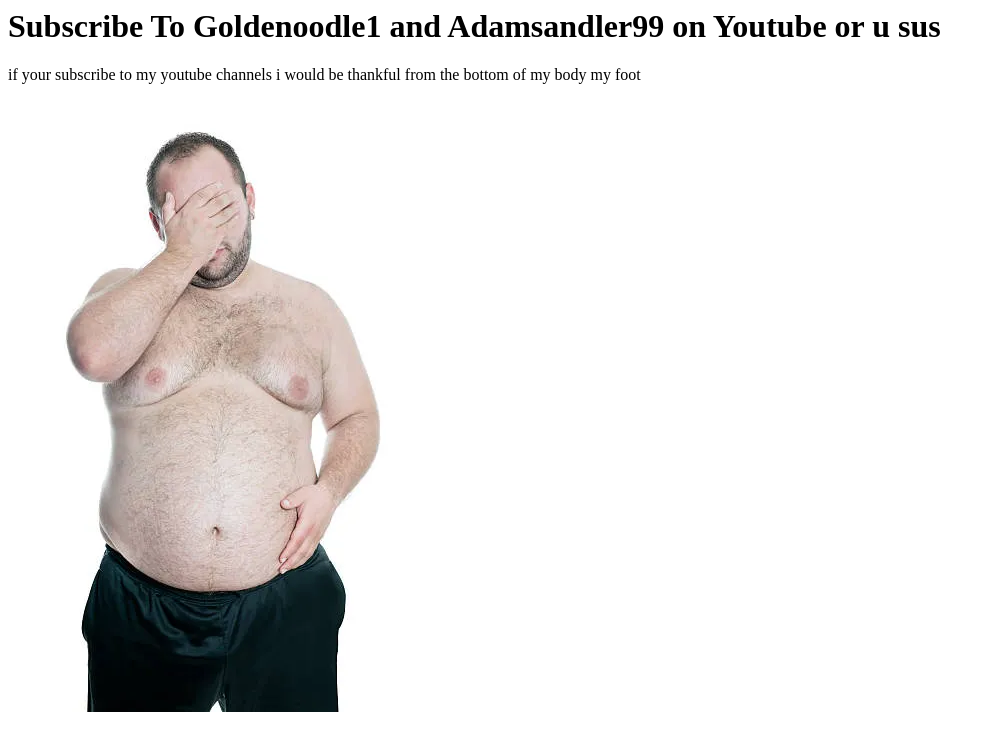
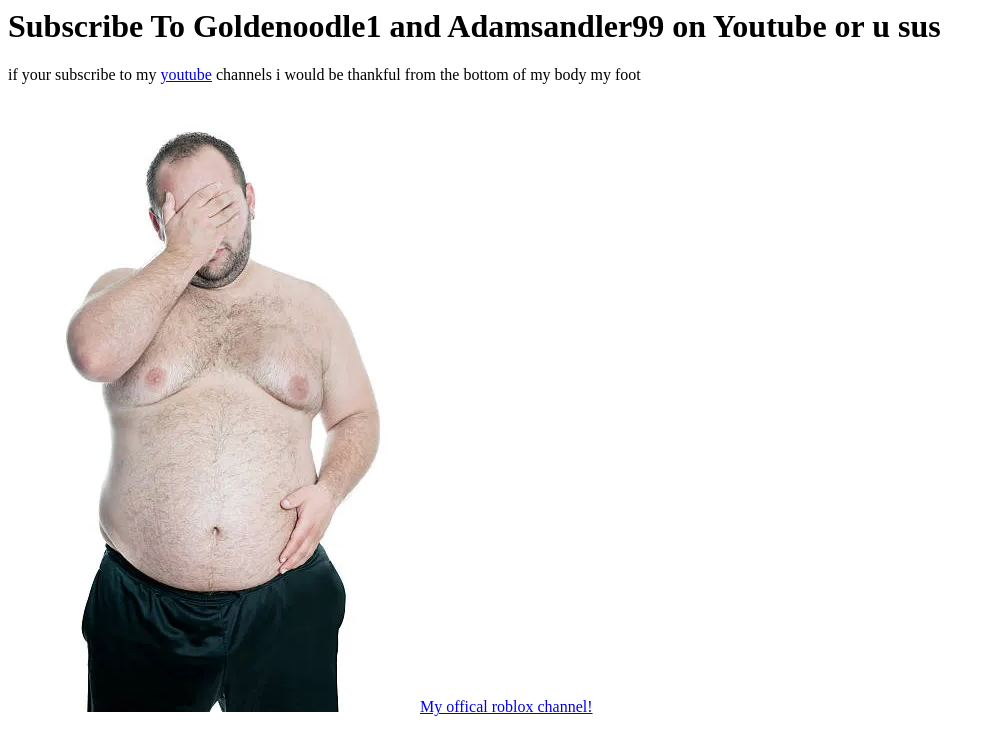
Before and after one commit to rqcky1/website, a plain HTML site: page index.html in a window 1280 px wide. Shown: the whole page, without its empty margins (0-995 px from the left). Drawn offline with Linux system fonts and the light colour scheme.

Commit message:
Update index.html

```diff
--- a/index.html
+++ b/index.html
@@ -1,5 +1,7 @@
 <script async src="https://pagead2.googlesyndication.com/pagead/js/adsbygoogle.js?client=ca-pub-1864860539706184"
      crossorigin="anonymous"></script>
 <h1>Subscribe To Goldenoodle1 and Adamsandler99 on Youtube or u sus</h1>
-<p> if your subscribe to my youtube channels i would be thankful from the bottom of my body my foot</p>
+<p> if your subscribe to my <a href="https://www.youtube.com/@goldenoodle1/featured">youtube</a> channels i would be thankful from the bottom of my body my foot</p>
+
 <img src="guy.webp">
+<a href="https://www.youtube.com/@goldenoodle1/featured">My offical roblox channel!</a>
```
